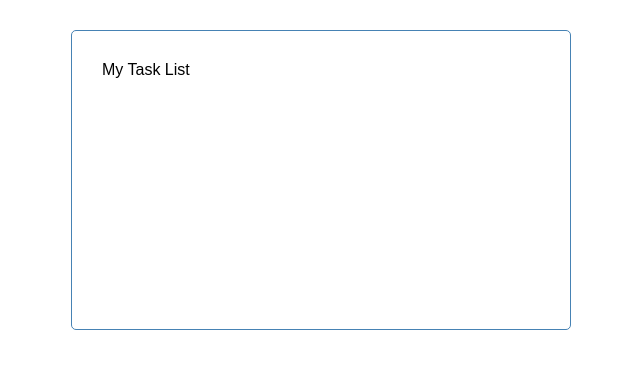
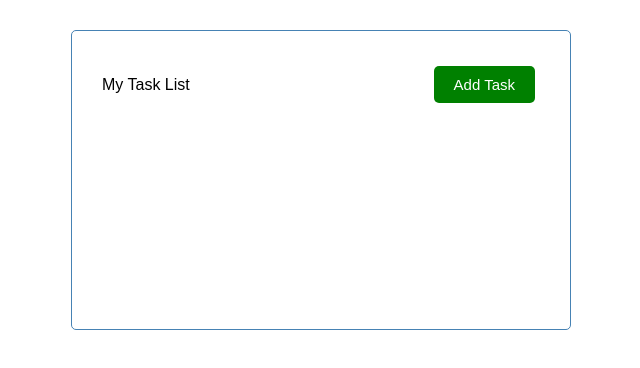
Before and after one commit to LERV1993/TaskList-Angular, an Angular app: page / in a window 1280 px wide. Shown: the top 368 px of the page, without its empty margins (319-959 px from the left). Built offline with nearby package versions, Linux system fonts and the light colour scheme.

Commit message:
Primer boton

```diff
--- a/src/app/app.module.ts
+++ b/src/app/app.module.ts
@@ -3,11 +3,13 @@
 
 import { AppComponent } from './app.component';
 import { HeaderComponent } from './components/header/header.component';
+import { ButtonComponent } from './components/button/button.component';
 
 @NgModule({
   declarations: [
     AppComponent,
-    HeaderComponent
+    HeaderComponent,
+    ButtonComponent
   ],
   imports: [
     BrowserModule
--- /dev/null
+++ b/src/app/components/button/button.component.html
@@ -0,0 +1,7 @@
+<button
+    class="btn"
+    [ngStyle]="{'background-color': color}"
+    (click)="onClick()"
+>
+    {{text}}
+</button>
--- /dev/null
+++ b/src/app/components/button/button.component.ts
@@ -0,0 +1,23 @@
+import { Component, OnInit, Input, Output,EventEmitter } from '@angular/core';
+
+@Component({
+  selector: 'app-button',
+  templateUrl: './button.component.html',
+  styleUrls: ['./button.component.css']
+})
+export class ButtonComponent implements OnInit {
+
+  @Input () text: string = "";
+  @Input() color: string = "";
+  @Output() btnClick = new EventEmitter()
+
+  constructor() { }
+
+  ngOnInit(): void {
+  }
+
+  onClick(){
+    this.btnClick.emit();
+  }
+
+}
--- a/src/app/components/header/header.component.css
+++ b/src/app/components/header/header.component.css
@@ -1,6 +1,6 @@
 header{
     display: flex;
-    justify-content: space space-between;
+    justify-content: space-between;
     align-items: center;
     margin-bottom: 20px;
 }
--- a/src/app/components/header/header.component.html
+++ b/src/app/components/header/header.component.html
@@ -1 +1,8 @@
-<p>{{title}}</p>
+<header>
+    <p>{{title}}</p>
+    <app-button
+        color="green"
+        text="Add Task"
+        (btnClick)="toggleAddTask()"
+    ></app-button>
+</header>
--- a/src/app/components/header/header.component.ts
+++ b/src/app/components/header/header.component.ts
@@ -14,4 +14,8 @@
   ngOnInit(): void {
   }
 
+  toggleAddTask(){
+    console.log("toggleAddTask!");
+  }
+
 }
```
Also changed, not shown: src/app/components/button/button.component.css (added).
